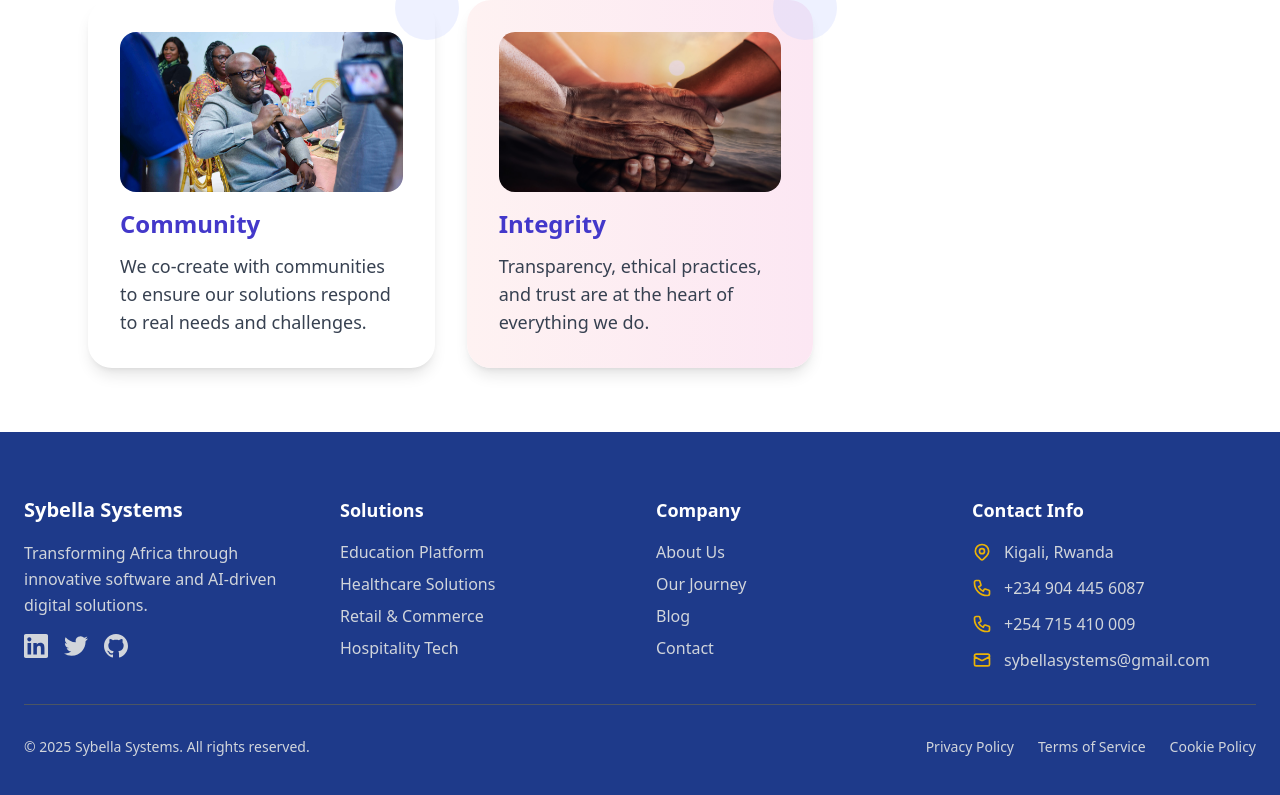
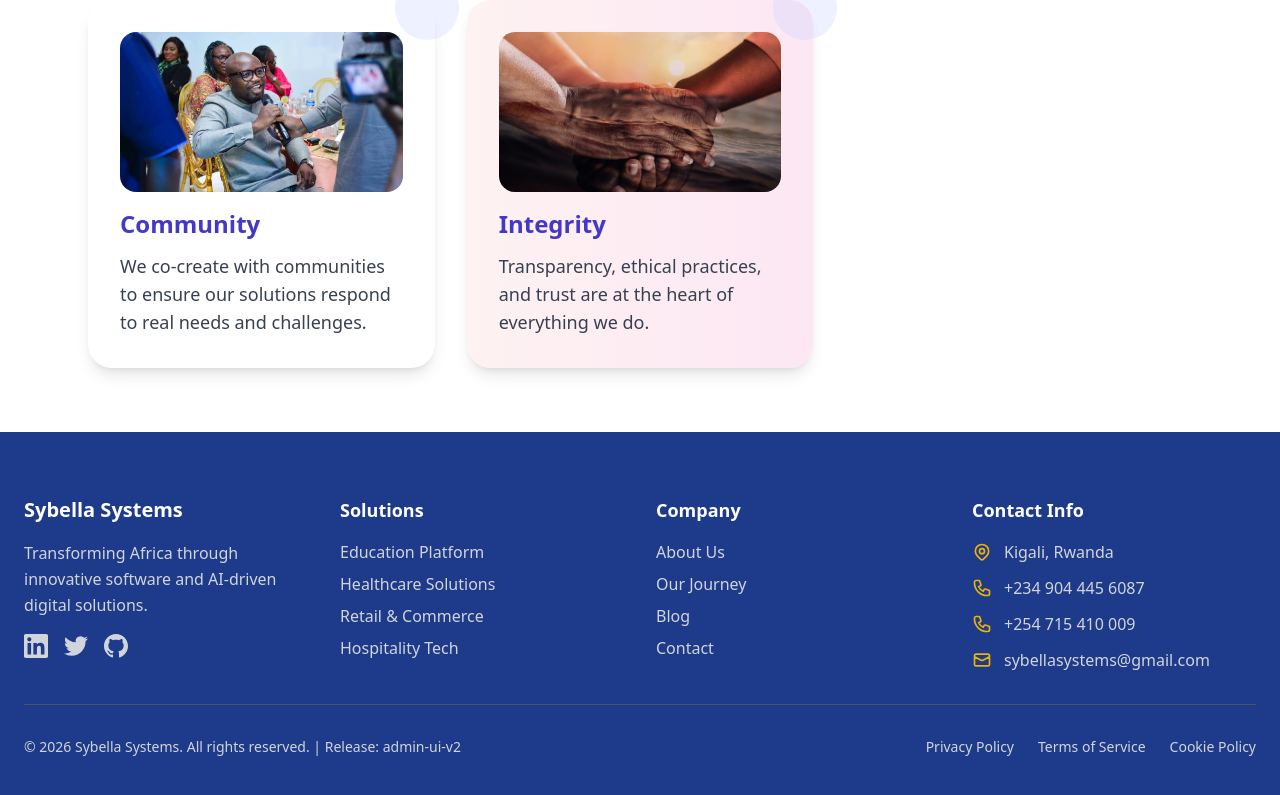
Before and after one commit to SybellaSystems/website, a Next.js app: page /about in a window 1280 px wide. Shown: the part 2250-3045 px from the top of the page. Built offline with nearby package versions, Linux system fonts and the light colour scheme; no server answers; the database is empty.

Commit message:
chore: update footer release marker for push verification

```diff
--- a/components/Footer.tsx
+++ b/components/Footer.tsx
@@ -272,7 +272,7 @@ const Footer = () => {
         <div className="border-t border-gray-600 pt-8">
           <div className="flex flex-col sm:flex-row justify-between items-center space-y-4 sm:space-y-0">
             <div className="text-gray-300 dark:text-dark-text-secondary text-sm">
-              © 2025 Sybella Systems. {t('footer.copyright')}
+              © 2026 Sybella Systems. {t('footer.copyright')} | Release: admin-ui-v2
             </div>
             <div className="flex space-x-6 text-sm">
               <Link
```
